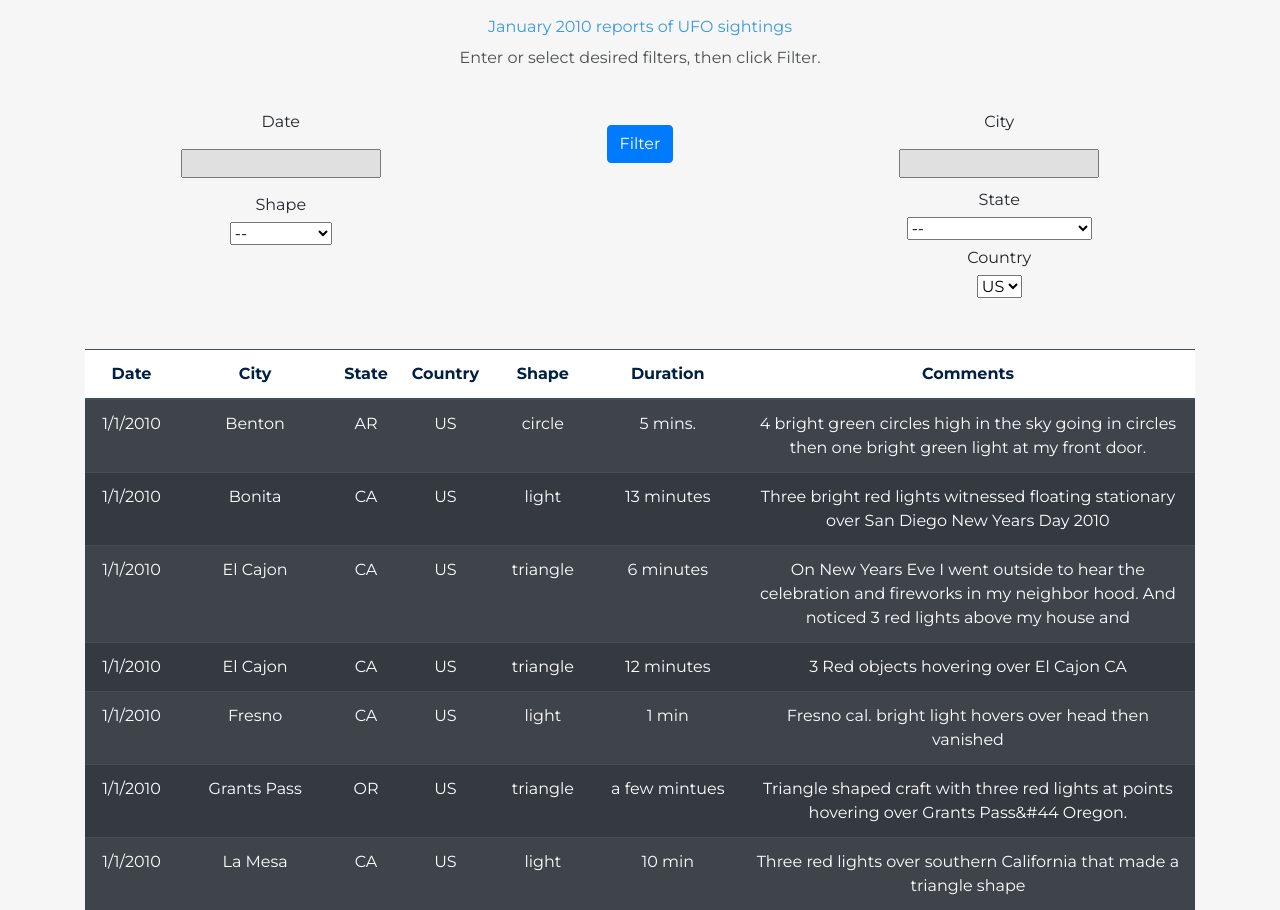
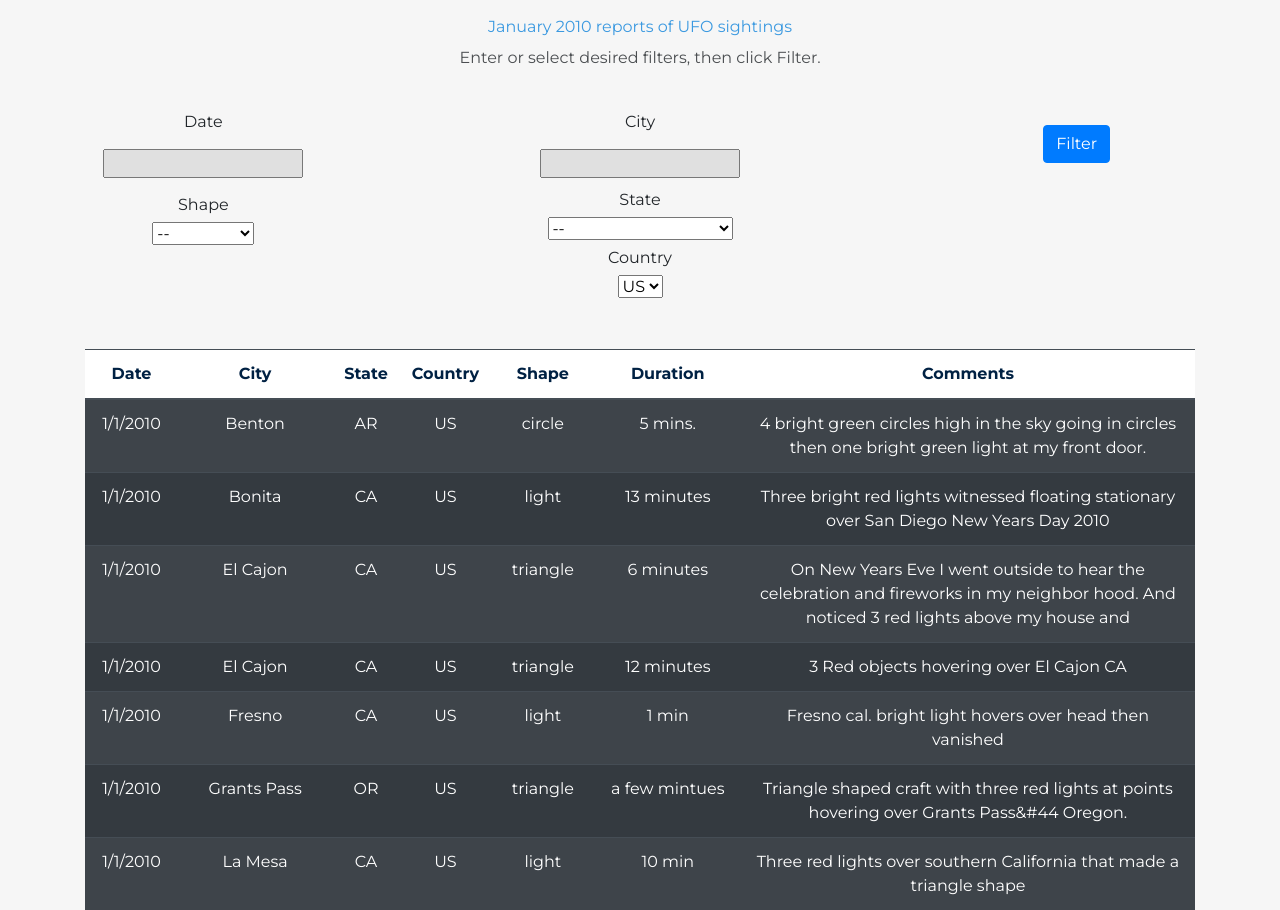
Before and after one commit to janinewhite/javascript-challenge, a plain HTML site: page index.html in a window 1280 px wide. Shown: the part 2039-2949 px from the top of the page. Drawn offline with nearby package versions, Linux system fonts and the light colour scheme; some packages are replaced by stand-ins of ours; a script that the page names is missing.

Commit message:
filter button position updated

```diff
--- a/index.html
+++ b/index.html
@@ -93,7 +93,6 @@
                             <p id="shape-label" style="margin-bottom: 5px;margin-top: 5px;">Shape</p><select id="select-shape" name="select-shape"><option value="None">--</option><option value="chevron">chevron</option><option value="cigar">cigar</option><option value="changing">changing</option><option value="circle">circle</option><option value="cross">cross</option><option value="disk">disk</option><option value="light">light</option><option value="fireball">fireball</option><option value="flash">flash</option><option value="formation">formation</option><option value="teardrop">teardrop</option><option value="triangle">triangle</option><option value="other">other</option><option value="unknown">unknown</option></select></div>
                     </div>
                 </div>
-                <div class="col-auto text-center" id="filter-button-col"><button class="btn btn-primary" id="DateFilter" type="button" style="margin: 15px;">Filter</button></div>
                 <div class="col text-center" id="state-country-col">
                     <div class="row" id="city-filter-row">
                         <div class="col">
@@ -161,6 +160,7 @@
                             <p id="country-label" style="margin-bottom: 5px;margin-top: 5px;">Country</p><select id="select-country" name="select-country"><option value="us" selected="">US</option></select></div>
                     </div>
                 </div>
+                <div class="col text-center align-self-baseline" id="filter-button-col"><button class="btn btn-primary" id="DateFilter" type="button" style="margin: 15px;">Filter</button></div>
             </div>
             <div class="container text-center" style="margin-top: 50px;">
                 <div class="table-responsive" style="margin-top: 15px;">
```
Also changed, not shown: 1 other file.
